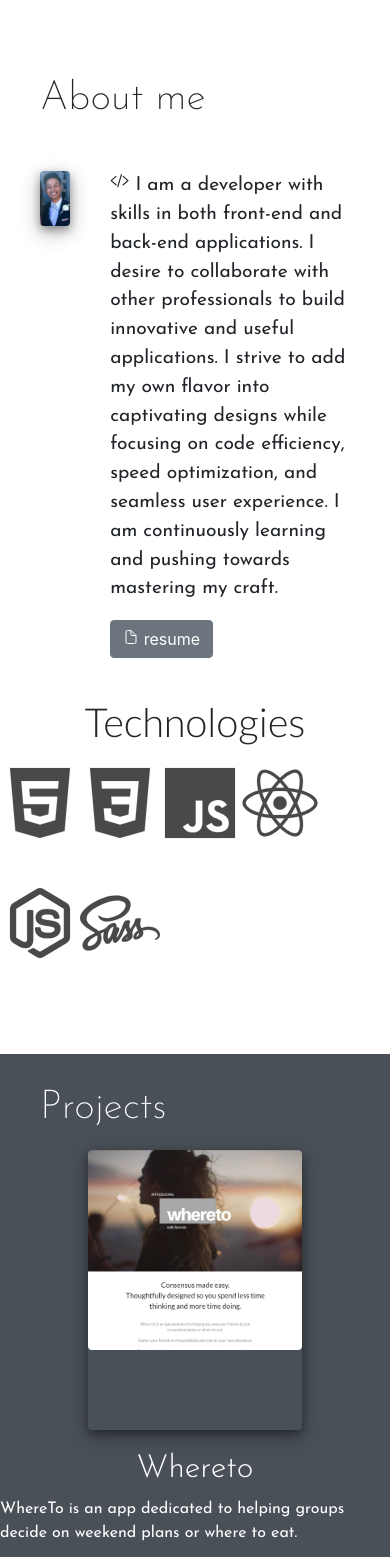
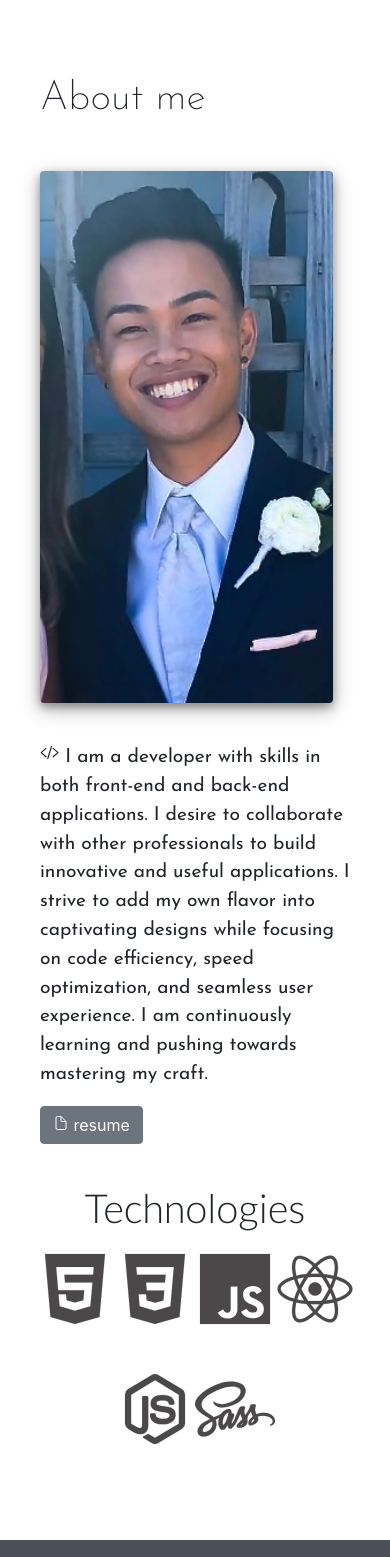
Before and after one commit to Ayydre/myportfolio, a React (Create React App) app: page / in a window 390 px wide. Shown: the part 220-1777 px from the top of the page. Built offline with nearby package versions, Linux system fonts and the light colour scheme.

Commit message:
responsive design

```diff
--- a/src/components/Projects.js
+++ b/src/components/Projects.js
@@ -9,7 +9,7 @@ class Project extends React.Component {
         <div className="projects">
           <div className="project">
             <div className="project-image">
-              <a href="/"><img src="../images/whereto.jpeg" alt="project" className="project-img"/></a>
+              <a href="https://whereto-app.herokuapp.com/"><img src="../images/whereto.jpeg" alt="project" className="project-img"/></a>
             </div>
             <h2 className="project-title">Whereto</h2>
             <span className="project-info">WhereTo is an app dedicated to helping groups decide on weekend plans or where to eat.</span>
--- a/src/styles/about.css
+++ b/src/styles/about.css
@@ -28,6 +28,7 @@
 .bio-area {
   width: 100%;
   display: flex;
+  flex-direction: row;
 }
 
 .bio {
@@ -72,3 +73,19 @@
   color: white;
   text-decoration: none;
 }
+
+@media only screen and (max-width: 600px) {
+  .bio-area {
+    display: flex;
+    flex-direction: column;
+  }
+
+  .pic {
+    width: 75%;
+    height: 60%;
+  }
+
+  .tech-icons {
+    text-align: center;
+  }
+}
--- a/src/styles/footer.css
+++ b/src/styles/footer.css
@@ -36,3 +36,9 @@
 .footer-link:hover, .footer-link2:hover {
   color: #7c7777;
 }
+
+@media only screen and (max-width: 600px) {
+  .footer {
+    text-align: center;
+  }
+}
--- a/src/styles/projects.css
+++ b/src/styles/projects.css
@@ -62,3 +62,14 @@
   color: #fca311;
   text-decoration: none;
 }
+
+@media only screen and (max-width: 600px) {
+  .project-image {
+    width: 75%;
+    height: 240px;
+    overflow: hidden;
+  }
+  .project {
+    text-align: center;
+  }
+}
```
